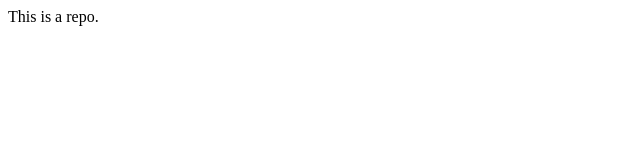
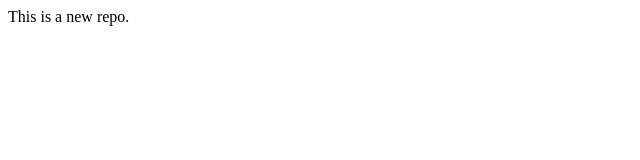
Before and after one commit to Coder0Rishi01/LocalRepo, a plain HTML site: page index.html in a window 1280 px wide. Shown: the full height of the page, 0-640 px from the left. Drawn offline with Linux system fonts and the light colour scheme.

Commit message:
Add readme

```diff
--- a/index.html
+++ b/index.html
@@ -1 +1 @@
-<p>This is a  repo. </p>
+<p>This is a new repo. </p>
```
Also changed, not shown: 1 other file.
